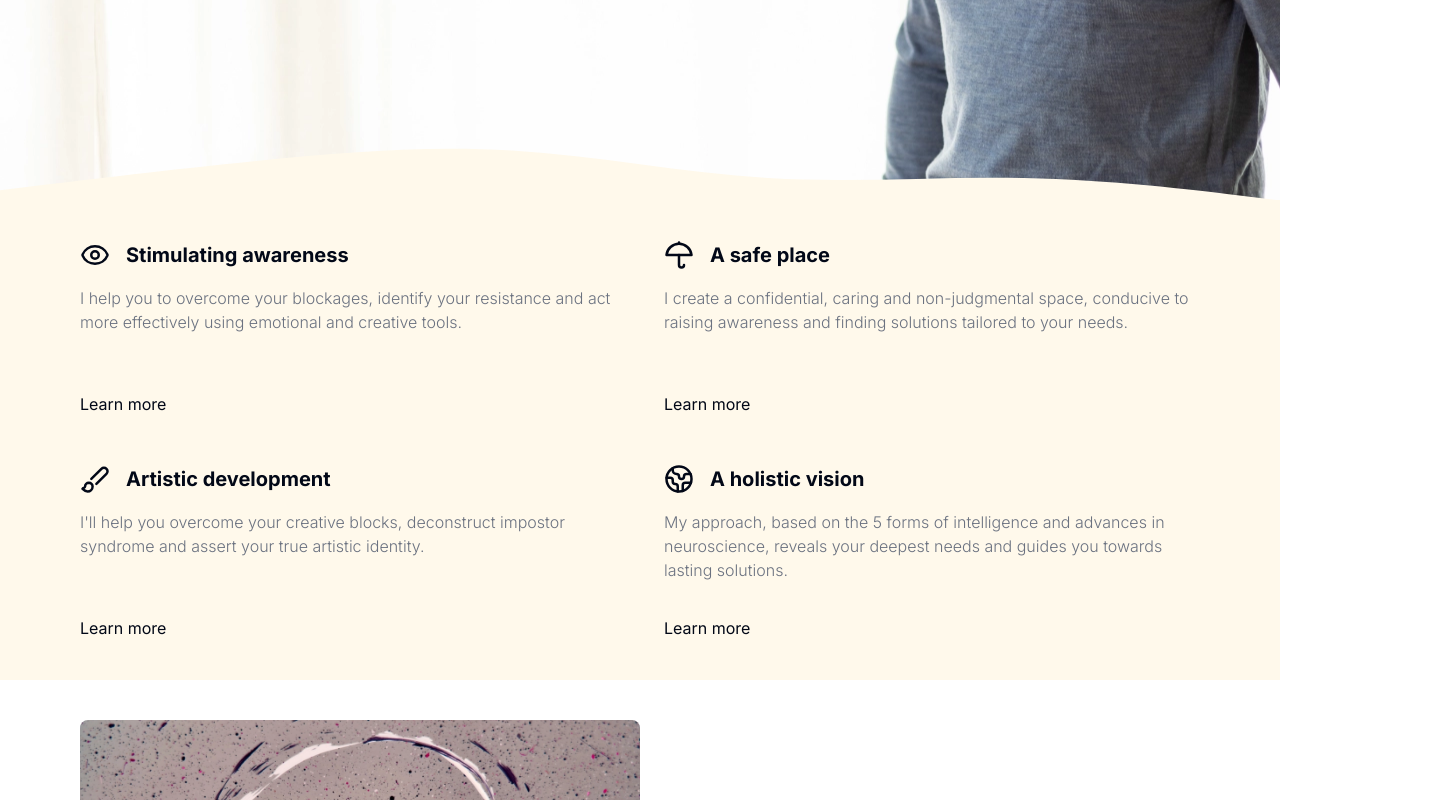
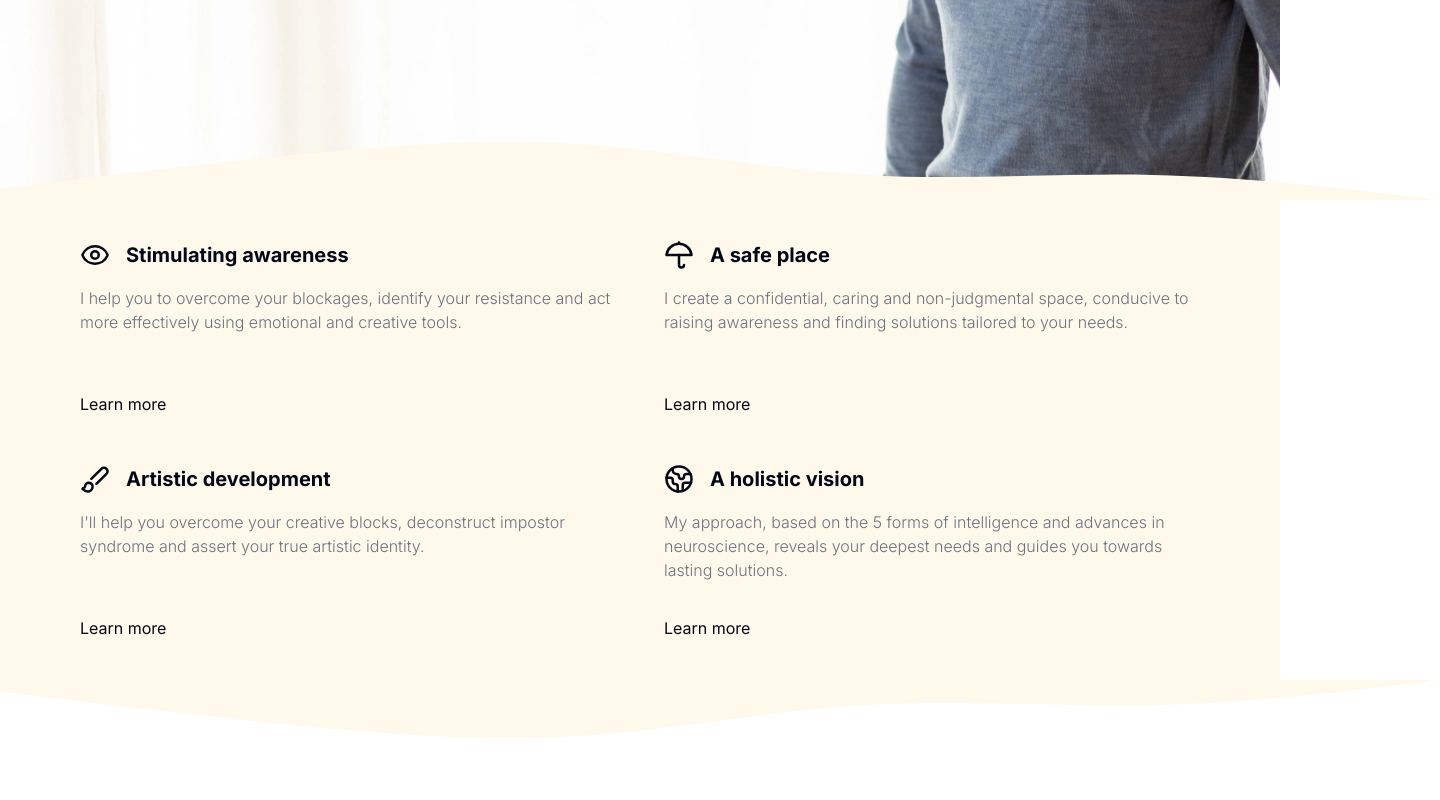
Before and after one commit to Cap0n3/pellegrinicoaching24, a Next.js app: page /en in a window 1280 px wide. Shown: the part 600-1400 px from the top of the page, 1440 px wide, since content can reach past the window. Built offline with nearby package versions, Linux system fonts and the light colour scheme.

Commit message:
Added working wave divider solution

```diff
--- a/app/[locale]/layout.tsx
+++ b/app/[locale]/layout.tsx
@@ -46,7 +46,7 @@ export default async function LocaleLayout({
                     <ThemeProvider
                         attribute="class"
                         defaultTheme="system"
-                        enableSystem
+                        enableSystem={false}
                         disableTransitionOnChange
                     >
                         <Navbar />
--- a/app/[locale]/page.tsx
+++ b/app/[locale]/page.tsx
@@ -26,6 +26,7 @@ export default function Home() {
                 imageLink="/images/showcase_one_optimized.webp"
                 title={t("showcase-one.title")}
                 paragraph={t("showcase-one.description")}
+                wave
             />
             <VisualTextSection
                 id="feature2"
@@ -40,6 +41,7 @@ export default function Home() {
                 imageLink="/images/showcase_three_optimized.webp"
                 title={t("showcase-three.title")}
                 paragraph={t("showcase-three.description")}
+                wave
             />
             <VisualTextSection
                 id="feature4"
--- a/components/AboutSection.tsx
+++ b/components/AboutSection.tsx
@@ -4,7 +4,7 @@ import Slide from "./common/Slide";
 import { useTranslations } from "next-intl";
 import Image from "next/image";
 import Headings from "@/components/common/Headings";
-
+import WaveDivider from "./common/WaveDivider";
 
 type Props = {
     contrast?: boolean;
@@ -15,7 +15,7 @@ export default function AboutSection({ contrast = false }: Props) {
 
     return (
         <section
-            className={`w-full px-10 py-10 lg:px-20 ${contrast ? "bg-[#fcfcfc] dark:bg-gray-900" : "bg-white dark:bg-gray-800"}`}
+            className={`relative w-full px-10 pt-10 pb-40 lg:px-20 ${contrast ? "bg-[#fcfcfc] dark:bg-gray-900" : "bg-white dark:bg-gray-800"}`}
         >
             <div className="mx-auto max-w-screen-xl items-center gap-8 lg:grid lg:grid-cols-2 xl:gap-16">
                 <Slide>
@@ -42,6 +42,7 @@ export default function AboutSection({ contrast = false }: Props) {
                     </div>
                 </Slide>
             </div>
+            <WaveDivider position="bottom" />
         </section>
     );
 }
--- a/components/Hero.tsx
+++ b/components/Hero.tsx
@@ -3,6 +3,7 @@ import { useTranslations } from "next-intl";
 import { Button } from "./ui/button";
 import Slide from "@/components/common/Slide";
 import Headings from "@/components/common/Headings";
+import WaveDivider from "./common/WaveDivider";
 
 /**
  * Hero section component for the homepage.
@@ -13,7 +14,7 @@ export default function Hero() {
     return (
         <section
             aria-label={t("ariaLabel")}
-            className="flex h-screen min-h-[700px] w-full px-10 items-center justify-center lg:px-20 md:justify-start bg-hero md:bg-[50%_30%] bg-[60%_30%] lg:bg-[40%_30%] bg-no-repeat dark:bg-hero-dark"
+            className="relative flex h-screen min-h-[700px] w-full px-10 items-center justify-center lg:px-20 md:justify-start bg-hero md:bg-[50%_30%] bg-[60%_30%] lg:bg-[40%_30%] bg-no-repeat dark:bg-hero-dark"
         >
             <div
                 className="max-w-[500px] md:max-w-none lg:w-[800px] md:w-[600px] flex flex-col items-start justify-center"
@@ -32,14 +33,7 @@ export default function Hero() {
                     </Button>
                 </Slide>
             </div>
-            <div className="absolute bottom-0 left-0 w-full">
-                <svg xmlns="http://www.w3.org/2000/svg" viewBox="0 0 1440 320">
-                    <g transform="matrix(1,0,0,0.362399,0,204.032)">
-                        <path className="fill-current text-[#FFF9EB] dark:text-gray-900" d="M0,288L48,272C96,256 192,224 288,197.3C384,171 480,149 576,165.3C672,181 768,235 864,250.7C960,267 1056,245 1152,250.7C1248,256 1344,288 1392,304L1440,320L0,320L0,288Z">
-                        </path>
-                    </g>
-                </svg>
-            </div>
+            <WaveDivider position="bottom" />
         </section>
     );
 }
--- a/components/Testimonials.tsx
+++ b/components/Testimonials.tsx
@@ -20,6 +20,8 @@ import Autoplay from "embla-carousel-autoplay";
 import { useTranslations } from "next-intl";
 import RatingStars from "./RatingStars";
 import { RangedNumber } from "@/components/RatingStars";
+import WaveDivider from "./common/WaveDivider";
+
 
 export default function Testimonials({
     contrast = false,
@@ -46,8 +48,9 @@ export default function Testimonials({
 
     return (
         <section
-            className={`flex w-full justify-center px-16 py-10 md:px-20 ${contrast ? "via-grey-50 bg-gradient-to-r from-white via-[#fcfcfc] to-[#fbfbfb] dark:bg-gradient-to-r dark:from-gray-800 dark:via-slate-700 dark:to-gray-900" : "bg-white dark:bg-gray-800"}`}
+            className={`relative flex w-full justify-center px-16 py-40 md:px-20 ${contrast ? "via-grey-50 bg-gradient-to-r from-white via-[#fcfcfc] to-[#fbfbfb] dark:bg-gradient-to-r dark:from-gray-800 dark:via-slate-700 dark:to-gray-900" : "bg-white dark:bg-gray-800"}`}
         >
+            <WaveDivider position="top" />
             <Carousel
                 opts={{
                     align: "start",
@@ -108,6 +111,7 @@ export default function Testimonials({
                 <CarouselPrevious />
                 <CarouselNext />
             </Carousel>
+            <WaveDivider position="bottom" />
         </section>
     );
 }
--- a/components/common/Footer.tsx
+++ b/components/common/Footer.tsx
@@ -8,12 +8,14 @@ import {
     FaYoutube,
 } from "react-icons/fa6";
 import { useTranslations } from "next-intl";
+import WaveDivider from "./WaveDivider";
 
 export default function Footer() {
     const t = useTranslations("Navigation");
 
     return (
-        <footer className="w-full py-10 dark:bg-slate-700 sm:px-6 lg:px-8">
+        <footer className="relative w-full pt-28 lg:pt-40 pb-10 dark:bg-slate-700 sm:px-6 lg:px-8">
+            <WaveDivider position="top" />
             <div className="flex flex-col items-center justify-center">
                 <Link href="/">
                     <Target className="h-6 w-6" />
--- a/components/common/VisualTextSection.tsx
+++ b/components/common/VisualTextSection.tsx
@@ -2,6 +2,7 @@ import React from "react";
 import Image from "next/image";
 import Slide from "./Slide";
 import Headings from "@/components/common/Headings";
+import WaveDivider from "./WaveDivider";
 
 interface SectionProps {
     id: string;
@@ -10,6 +11,7 @@ interface SectionProps {
     paragraph: string;
     contrast?: boolean;
     inverted?: boolean;
+    wave?: boolean;
 }
 
 export default function VisualTextSection({
@@ -19,6 +21,7 @@ export default function VisualTextSection({
     paragraph,
     contrast = false,
     inverted = false,
+    wave = false,
 }: SectionProps) {
     const imageBlock = (
         <div className="order-first w-full :order-none lg:w-1/2">
@@ -53,14 +56,16 @@ export default function VisualTextSection({
     return (
         <section
             id={id}
-            className={`flex w-full items-center justify-center px-10 py-10 lg:px-20 ${contrast ? "bg-[#FFF9EB] dark:bg-gray-900" : "bg-white dark:bg-gray-800"}`}
+            className={`relative flex w-full items-center justify-center px-10 ${wave ? "py-28 lg:py-40" : "py-10"} lg:px-20 ${contrast ? "bg-[#FFF9EB] dark:bg-gray-900" : "bg-white dark:bg-gray-800"}`}
         >
+            {wave && <WaveDivider position="top" />}
             <div
                 className={`flex w-full max-w-[2000px] flex-col items-center justify-center lg:flex-row ${inverted ? "lg:flex-row-reverse" : ""}`}
             >
                 {imageBlock}
                 {textBlock}
             </div>
+            {wave && <WaveDivider position="bottom" />}
         </section>
     );
 }
--- a/components/common/Wave.tsx
+++ /dev/null
@@ -1,13 +0,0 @@
-import React from 'react'
-
-type Props = {
-    position: 'top' | 'bottom'
-}
-
-export default function Wave({
-    position
-}: Props) {
-  return (
-    <div>Wave</div>
-  )
-}
--- /dev/null
+++ b/components/common/WaveDivider.tsx
@@ -0,0 +1,31 @@
+import React from 'react'
+
+type Props = {
+	position: 'top' | 'bottom'
+}
+
+export default function WaveDivider({
+	position
+}: Props) {
+
+	const bottomWave = (
+		<svg width="1440px" height="70px" version="1.1">
+			<g transform="matrix(1,0,0,0.362399,0,-45.9677)">
+				<path className="fill-current text-[#FFF9EB] dark:text-gray-900" d="M0,288L48,272C96,256 192,224 288,197.3C384,171 480,149 576,165.3C672,181 768,235 864,250.7C960,267 1056,245 1152,250.7C1248,256 1344,288 1392,304L1440,320L0,320L0,288Z" />
+			</g>
+		</svg>
+	)
+	const topWave = (
+		<svg width="1440px" height="70px" version="1.1" xmlns="http://www.w3.org/2000/svg">
+			<g transform="matrix(1,0,0,-0.362399,0,115.968)">
+				<path className="fill-current text-[#FFF9EB] dark:text-gray-900" d="M0,288L48,272C96,256 192,224 288,197.3C384,171 480,149 576,165.3C672,181 768,235 864,250.7C960,267 1056,245 1152,250.7C1248,256 1344,288 1392,304L1440,320L0,320L0,288Z"/>
+			</g>
+		</svg>
+	)
+
+	return (
+		<div className={`w-full absolute left-0 ${position === 'bottom' ? 'bottom-0' : 'top-0'}`}>
+			{position === 'bottom' ? bottomWave : topWave}
+		</div>
+	)
+}
```
